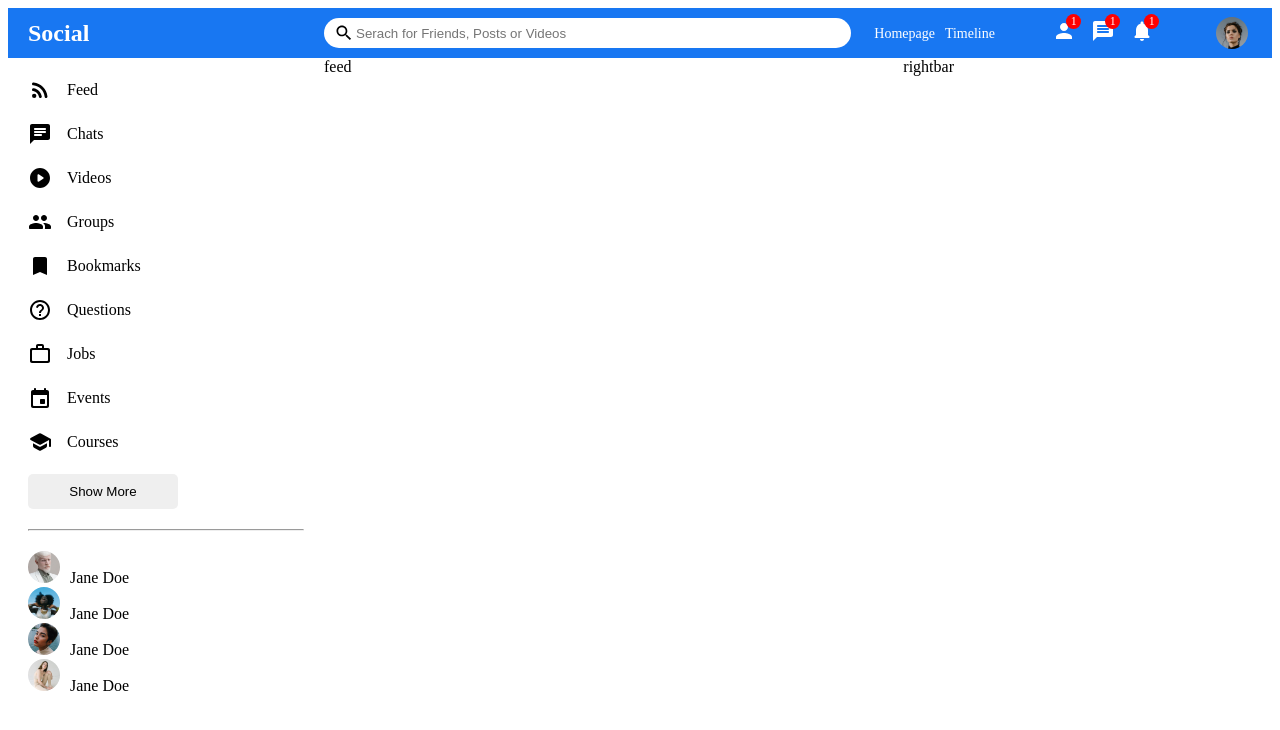
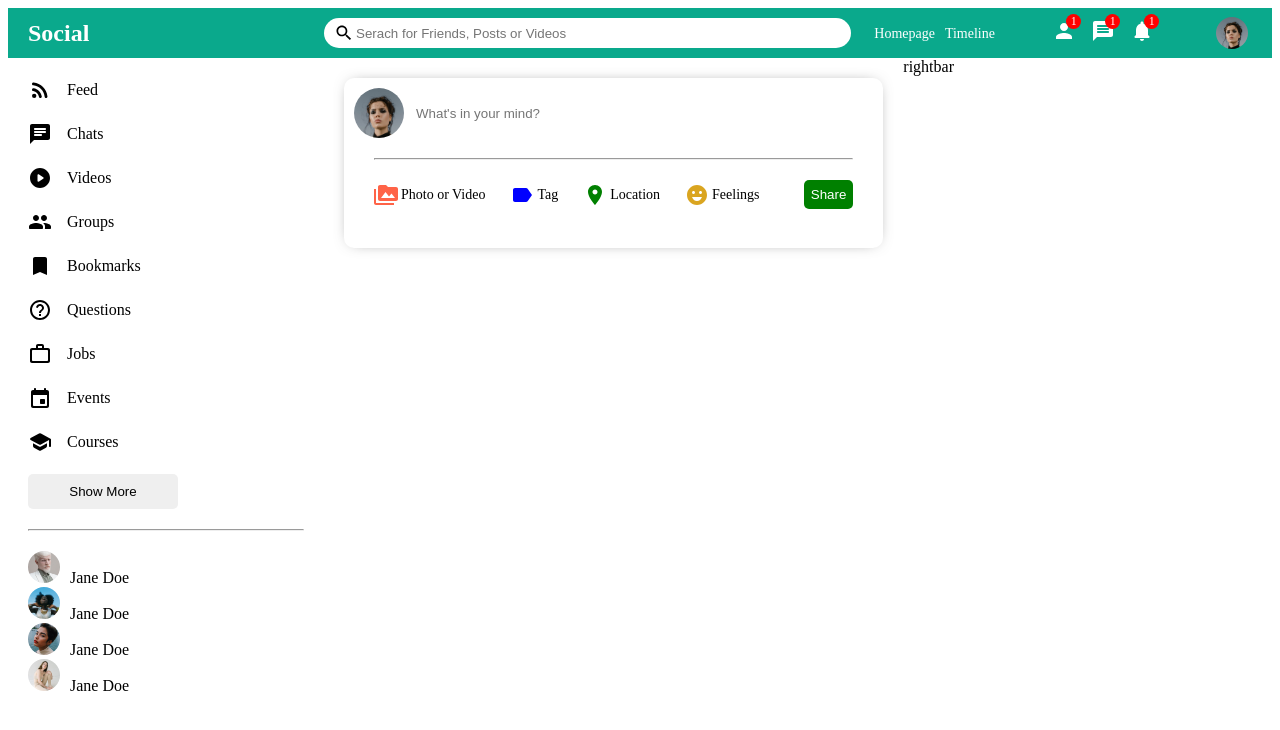
Before and after one commit to Ishan1809/Crowdly, a React (Create React App) app: page / in a window 1280 px wide. Shown: the top 730 px of the page. Built offline with nearby package versions, Linux system fonts and the light colour scheme.

Commit message:
modified

```diff
--- a/src/components/feed/feed.css
+++ b/src/components/feed/feed.css
@@ -1,3 +1,7 @@
 .feed{
     flex: 5.5;
  }
+
+ .feedWrapper{
+    padding: 20px;
+}
--- a/src/components/feed/feed.jsx
+++ b/src/components/feed/feed.jsx
@@ -1,10 +1,13 @@
 import React from 'react'
 import "./feed.css"
+import Share from "./../share/share"
 
 export default function feed() {
   return (
     <div className='feed'>
-      feed
+      <div className='feedWrapper'>
+        <Share />
+      </div>
     </div>
   )
 }
--- /dev/null
+++ b/src/components/share/share.css
@@ -0,0 +1,76 @@
+.share {
+    width: 100%;
+    height: 170px;
+    border-radius: 10px;
+    -webkit-box-shadow: 0px 0px 16px -8px rgba(0, 0, 0, 0.68);
+    box-shadow: 0px 0px 16px -8px rgba(0, 0, 0, 0.68);
+  }
+
+  .shareWrapper {
+    padding: 10px;
+  }
+
+  .shareTop {
+    display: flex;
+    align-items: center;
+  }
+
+  .shareProfileImg {
+    width: 50px;
+    height: 50px;
+    border-radius: 50%;
+    object-fit: cover;
+    margin-right: 10px;
+  }
+
+  .shareInput {
+    border: none;
+    width: 80%;
+  }
+
+  .shareInput:focus {
+    outline: none;
+  }
+
+  .shareHr {
+    margin: 20px;
+  }
+
+  .shareBottom {
+    display: flex;
+    align-items: center;
+    justify-content: space-between;
+  }
+
+  .shareOptions{
+      display: flex;
+      margin-left: 20px;
+  }
+
+  .shareOption{
+      display: flex;
+      align-items: center;
+      margin-right: 25px;
+      cursor: pointer;
+  }
+
+  .shareIcon{
+      font-size: 18px;
+      margin-right: 3px;
+  }
+
+  .shareOptionText{
+      font-size: 14px;
+      font-weight: 500;
+  }
+
+  .shareButton{
+      border: none;
+      padding: 7px;
+      border-radius: 5px;
+      background-color: green;
+      font-weight: 500;
+      margin-right: 20px;
+      cursor: pointer;
+      color: white;
+  }
--- /dev/null
+++ b/src/components/share/share.jsx
@@ -0,0 +1,41 @@
+import React from 'react'
+import "./share.css"
+import PermMediaIcon from '@mui/icons-material/PermMedia';
+import RoomIcon from '@mui/icons-material/Room';
+import LabelIcon from '@mui/icons-material/Label';
+import EmojiEmotionsIcon from '@mui/icons-material/EmojiEmotions';
+
+export default function share() {
+  return (
+    <div className='share'>
+        <div className='shareWrapper'>
+            <div className='shareTop'>
+                <img src="/assets/person/1.jpeg" className='shareProfileImg' alt="" />
+                <input className='shareInput' type='text' placeholder="What's in your mind?" />
+            </div>
+            <hr className='shareHr' />
+            <div className='shareBottom'>
+                <div className='shareOptions'>
+                    <div className='shareOption'>
+                        <PermMediaIcon htmlColor='tomato' className='shareIcon' />
+                        <span className='shareOptionText'>Photo or Video</span>
+                    </div>
+                    <div className='shareOption'>
+                        <LabelIcon htmlColor='blue' className='shareIcon' />
+                        <span className='shareOptionText'>Tag</span>
+                    </div>
+                    <div className='shareOption'>
+                        <RoomIcon htmlColor='green' className='shareIcon' />
+                        <span className='shareOptionText'>Location</span>
+                    </div>
+                    <div className='shareOption'>
+                        <EmojiEmotionsIcon htmlColor='goldenrod' className='shareIcon' />
+                        <span className='shareOptionText'>Feelings</span>
+                    </div>
+                </div>
+                <button className='shareButton'>Share</button>
+            </div>
+        </div>
+    </div>
+  )
+}
--- a/src/components/sidebar/sidebar.css
+++ b/src/components/sidebar/sidebar.css
@@ -43,6 +43,7 @@
     padding: 10px;
     border-radius: 5px;
     font-weight: 500;
+    cursor: pointer;
   }
 
   .sidebarHr {
--- a/src/components/topbar/topbar.css
+++ b/src/components/topbar/topbar.css
@@ -1,7 +1,7 @@
 .topbarContainer {
     height: 50px;
     width: 100%;
-    background-color: #1877f2;
+    background-color: #0aa98c;
     display: flex;
     align-items: center;
     position: sticky;
```
Also changed, not shown: src/components/post/post.jsx (added, +24 -0 lines), src/components/post/post.css (added).
